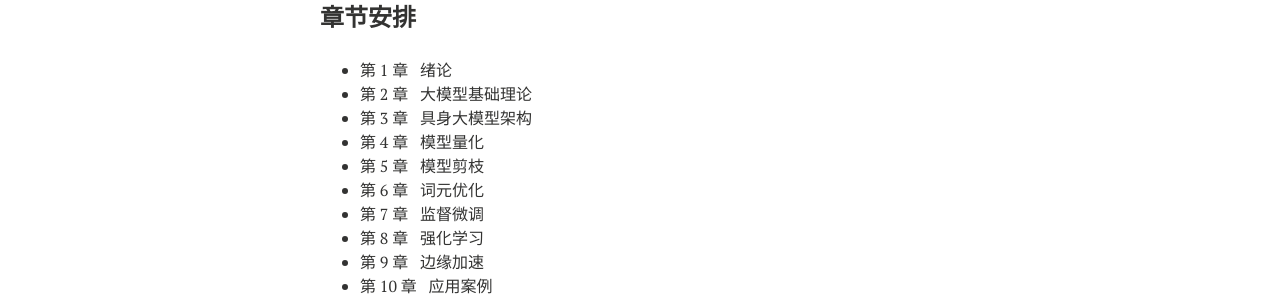
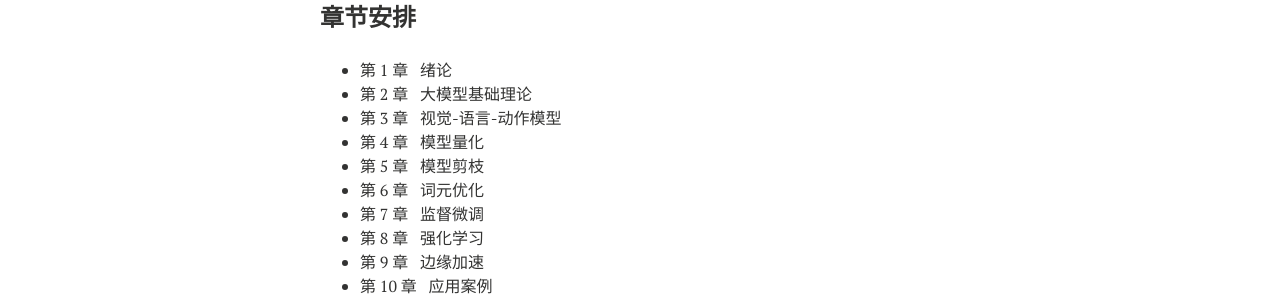
Before and after one commit to xianchaoxiu/xianchaoxiu.github.io, a Jekyll site: the page built from chinese/books/EAI/index.md, in a window 1280 px wide. Shown: the part 369-669 px from the top of the page. Built offline with Jekyll 4.4.1, drawn with Linux system fonts in a browser that asks for light colours; nearby versions of some CDN libraries.

Commit message:
Update index.md

```diff
--- a/chinese/books/EAI/index.md
+++ b/chinese/books/EAI/index.md
@@ -17,7 +17,7 @@ share: false
 ### 章节安排
 * 第 1 章 &nbsp;  绪论 <br>
 * 第 2 章 &nbsp;  大模型基础理论 <br>
-* 第 3 章 &nbsp;  具身大模型架构 <br>
+* 第 3 章 &nbsp;  视觉-语言-动作模型 <br>
 * 第 4 章 &nbsp;  模型量化 <br>
 * 第 5 章 &nbsp;  模型剪枝 <br>
 * 第 6 章 &nbsp;  词元优化 <br>
```
